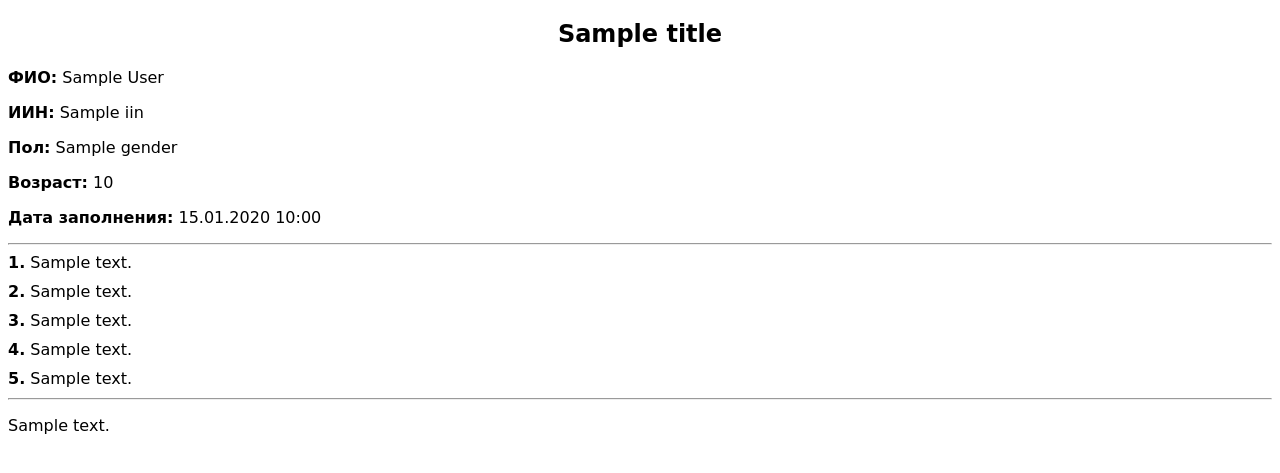
After one commit to Rnurdaulet/reflex_orleu, a Django app: template templates/survey/survey_pdf_template.html in a window 1280 px wide. The commit adds this page. Shown: the top 473 px of the page. Run offline with Django 5.2, Linux system fonts and the light colour scheme; the template is opened without the code that fills it: most values are stand-ins (such as "Sample title", 1, 10 or a date in 2020).

Commit message:
survey pdf

```diff
--- a/apps/survey/models.py
+++ b/apps/survey/models.py
@@ -15,6 +15,7 @@ class SurveyResponse(models.Model):
     age = models.PositiveIntegerField("Возраст")
     submitted_at = models.DateTimeField("Дата заполнения", auto_now_add=True)
     is_submitted = models.BooleanField("Отправлено", default=False)
+    pdf_file = models.FileField("Файл PDF анкеты", upload_to="surveys/", blank=True, null=True)
     signature = models.TextField("Подпись")
 
     # Ответы на вопросы
--- a/apps/survey/views.py
+++ b/apps/survey/views.py
@@ -2,6 +2,8 @@ from django.contrib.auth.decorators import login_required
 from django.shortcuts import render, redirect
 from django.views.decorators.csrf import csrf_exempt
 from django.http import JsonResponse
+
+from utils.pdf_utils import generate_survey_pdf
 from .models import Person, SurveyResponse
 import base64, json, requests
 
@@ -98,6 +100,7 @@ def finalize_signed_survey(request):
 
         survey.signature = signed_data
         survey.is_submitted = True
+        generate_survey_pdf(survey)
         survey.save()
 
         return JsonResponse({"success": True, "message": "Успешно отправлено"})
--- a/config/settings.py
+++ b/config/settings.py
@@ -9,7 +9,7 @@ https://docs.djangoproject.com/en/5.1/topics/settings/
 For the full list of settings and their values, see
 https://docs.djangoproject.com/en/5.1/ref/settings/
 """
-
+import os
 from pathlib import Path
 
 # Build paths inside the project like this: BASE_DIR / 'subdir'.
@@ -133,3 +133,7 @@ DEFAULT_AUTO_FIELD = 'django.db.models.BigAutoField'
 
 STATIC_URL = '/static/'
 STATICFILES_DIRS = [BASE_DIR / "static"]
+
+
+MEDIA_URL = '/media/'
+MEDIA_ROOT = os.path.join(BASE_DIR, 'media')
--- a/templates/survey/already_submitted.html
+++ b/templates/survey/already_submitted.html
@@ -14,3 +14,6 @@
     <li>{{ survey.answer_4 }}</li>
     <li>{{ survey.answer_5 }}</li>
 </ol>
+{% if survey.pdf_file %}
+    <a href="{{ survey.pdf_file.url }}" target="_blank">Скачать PDF анкеты</a>
+{% endif %}
--- /dev/null
+++ b/templates/survey/survey_pdf_template.html
@@ -0,0 +1,31 @@
+<!DOCTYPE html>
+<html lang="ru">
+<head>
+    <meta charset="UTF-8">
+    <style>
+        body { font-family: DejaVu Sans, sans-serif; font-size: 12pt; }
+        h2 { text-align: center; }
+        .answer { margin-bottom: 10px; }
+    </style>
+</head>
+<body>
+    <h2>{{ title }}</h2>
+
+    <p><strong>ФИО:</strong> {{ survey.full_name }}</p>
+    <p><strong>ИИН:</strong> {{ survey.person.iin }}</p>
+    <p><strong>Пол:</strong> {{ survey.gender }}</p>
+    <p><strong>Возраст:</strong> {{ survey.age }}</p>
+    <p><strong>Дата заполнения:</strong> {{ survey.submitted_at|date:"d.m.Y H:i" }}</p>
+
+    <hr>
+
+    <div class="answer"><strong>1.</strong> {{ survey.answer_1 }}</div>
+    <div class="answer"><strong>2.</strong> {{ survey.answer_2 }}</div>
+    <div class="answer"><strong>3.</strong> {{ survey.answer_3 }}</div>
+    <div class="answer"><strong>4.</strong> {{ survey.answer_4 }}</div>
+    <div class="answer"><strong>5.</strong> {{ survey.answer_5 }}</div>
+
+    <hr>
+    <p>{{ note }}</p>
+</body>
+</html>
```
Also changed, not shown: requirements.txt (added, +38 -0 lines), utils/pdf_utils.py (added, +59 -0 lines).
